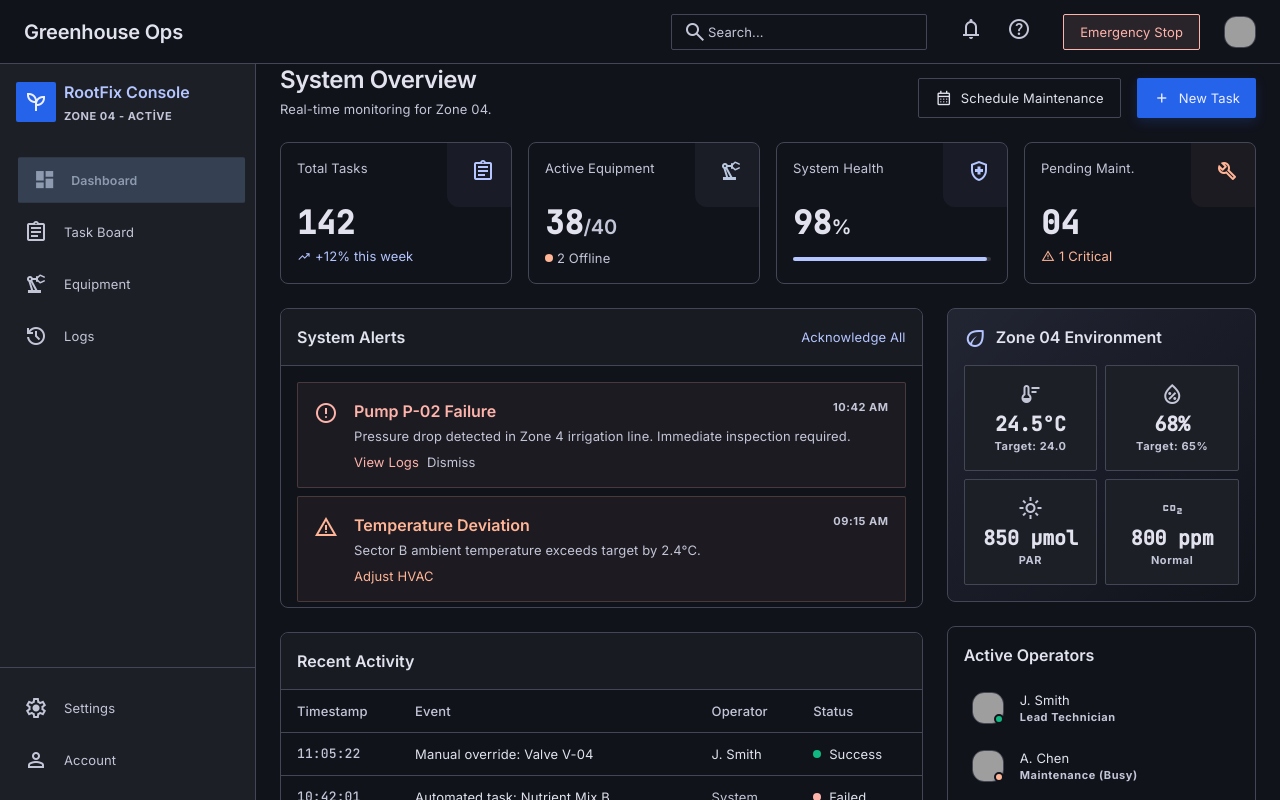
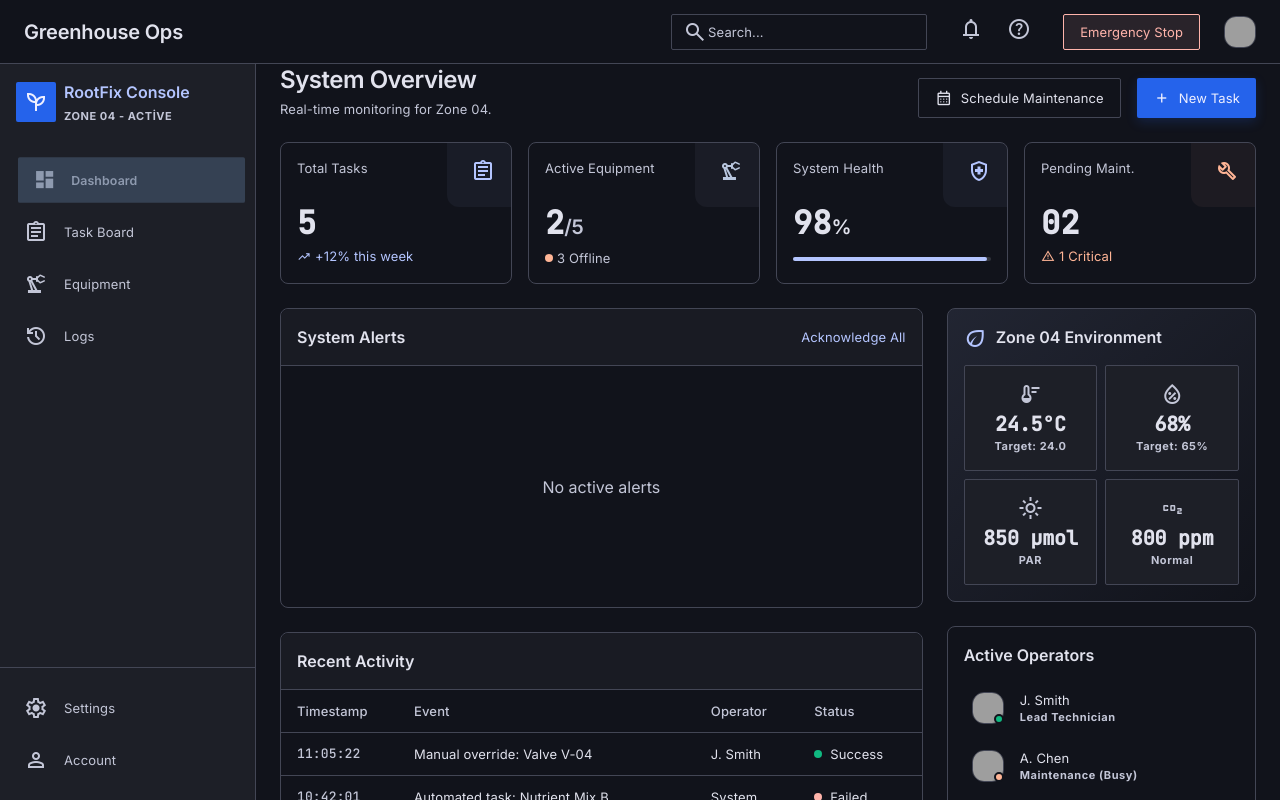
Before and after one commit to hikmetgulsesli/greenhouse-ops-rootfix-0508d, a React (Vite) app: page / in a window 1280 px wide. Both pictures are taken after a click on the button "Acknowledge All". Shown: the top 800 px of the page. Built offline with nearby package versions, Linux system fonts and the light colour scheme; grey boxes are pictures that could not be loaded.

Commit message:
wip: update dashboard and task board with navigation and state

```diff
--- a/src/screens/DashboardOverview.tsx
+++ b/src/screens/DashboardOverview.tsx
@@ -8,16 +8,26 @@
 // 4. Add useState/onClick/onChange handlers and replace placeholder data with props/state.
 
 import { useState } from "react";
+import type { AppState } from "../types/domain";
 
 export interface DashboardOverviewProps {
   onClose?: () => void;
   onBack?: () => void;
   onNavigate?: (...args: unknown[]) => void;
   onAction?: (...args: unknown[]) => void;
-  state?: unknown;
+  state?: AppState;
 }
 
 export function DashboardOverview(_props: DashboardOverviewProps = {}) {
+  const { onNavigate, onAction, state } = _props;
+  const [search, setSearch] = useState(state?.searchQuery ?? "");
+
+  const totalTasks = state?.tasks?.length ?? 142;
+  const activeEquipment = state?.equipment?.filter(e => e.status === "online").length ?? 38;
+  const totalEquipment = state?.equipment?.length ?? 40;
+  const pendingMaint = state?.equipment?.filter(e => e.status === "maintenance" || e.status === "error").length ?? 4;
+  const unacknowledgedAlerts = state?.alerts?.filter(a => !a.acknowledged) ?? [];
+
   return (
     <>
       {/* TopNavBar */}
@@ -28,7 +38,7 @@ export function DashboardOverview(_props: DashboardOverviewProps = {}) {
       <div className="flex items-center gap-lg">
       <div className="relative hidden md:block">
       <span className="material-symbols-outlined absolute left-3 top-1/2 -translate-y-1/2 text-on-surface-variant">search</span>
-      <input className="bg-surface border border-outline-variant rounded focus:border-primary focus:ring-1 focus:ring-primary text-on-surface pl-[36px] py-2 text-body-sm w-64 placeholder:text-on-surface-variant" placeholder="Search..." type="text" />
+      <input value={search} onChange={(e) => setSearch(e.target.value)} className="bg-surface border border-outline-variant rounded focus:border-primary focus:ring-1 focus:ring-primary text-on-surface pl-[36px] py-2 text-body-sm w-64 placeholder:text-on-surface-variant" placeholder="Search..." type="text" />
       </div>
       <div className="flex items-center gap-sm">
       <button className="p-2 text-on-surface-variant hover:bg-surface-variant transition-colors rounded">
@@ -41,7 +51,7 @@ export function DashboardOverview(_props: DashboardOverviewProps = {}) {
       <button className="bg-error/10 text-error border border-error px-4 py-2 rounded font-body-sm text-body-sm hover:bg-error/20 transition-colors">
                       Emergency Stop
                   </button>
-      <img alt="Operator Profile" className="w-8 h-8 rounded-full border border-outline-variant" data-alt="A small circular profile picture of an operator, styled for a dark-themed corporate dashboard. Minimalist lighting, professional headshot." src="https://lh3.googleusercontent.com/aida-public/AB6AXuCvNE3_fpBxQzscYQ4tuwBoYG6ZlFsuQ1wDbiOe9giNzuVOJCgFGStO-Y5o-haSV73P668EITzCz3ctrRwmZ_-RAqOmRvshx0rg397_P92UaYo6GeR6b59P-L0I_tL_mbir-Y0NJzmrPD8YMKlIyLirQaNia1oNJG5pDigUySMMh-0GUx38gpejEXP85um_sb08A7B94d2Y5SZ2eS1qnJJAisBE8x-nMwowVMAUp8tlMEDlvwF0ZkGG522ZFVEH-YHxu2V-KnTMYew" />
+      <img onClick={() => onAction?.("toggle-profile")} alt="Operator Profile" className="w-8 h-8 rounded-full border border-outline-variant cursor-pointer" data-alt="A small circular profile picture of an operator, styled for a dark-themed corporate dashboard. Minimalist lighting, professional headshot." src="https://lh3.googleusercontent.com/aida-public/AB6AXuCvNE3_fpBxQzscYQ4tuwBoYG6ZlFsuQ1wDbiOe9giNzuVOJCgFGStO-Y5o-haSV73P668EITzCz3ctrRwmZ_-RAqOmRvshx0rg397_P92UaYo6GeR6b59P-L0I_tL_mbir-Y0NJzmrPD8YMKlIyLirQaNia1oNJG5pDigUySMMh-0GUx38gpejEXP85um_sb08A7B94d2Y5SZ2eS1qnJJAisBE8x-nMwowVMAUp8tlMEDlvwF0ZkGG522ZFVEH-YHxu2V-KnTMYew" />
       </div>
       </header>
       {/* SideNavBar */}
@@ -57,37 +67,37 @@ export function DashboardOverview(_props: DashboardOverviewProps = {}) {
       </div>
       <div className="flex-1 flex flex-col gap-1 px-sm">
       {/* Dashboard (Active) */}
-      <a className="flex items-center gap-md px-md py-3 rounded bg-secondary-container text-on-secondary-container font-semibold opacity-80 scale-95 transition-all translate-x-1" href="#">
+      <button onClick={() => onNavigate?.("dashboard")} className="flex items-center gap-md px-md py-3 rounded bg-secondary-container text-on-secondary-container font-semibold opacity-80 scale-95 transition-all translate-x-1 w-full text-left">
       <span className="material-symbols-outlined" style={{fontVariationSettings: "'FILL' 1"}}>dashboard</span>
                       Dashboard
-                  </a>
+                  </button>
       {/* Task Board */}
-      <a className="flex items-center gap-md px-md py-3 rounded text-on-surface-variant hover:bg-surface-variant transition-colors" href="#">
+      <button onClick={() => onNavigate?.("task-board")} className="flex items-center gap-md px-md py-3 rounded text-on-surface-variant hover:bg-surface-variant transition-colors w-full text-left">
       <span className="material-symbols-outlined">assignment</span>
                       Task Board
-                  </a>
+                  </button>
       {/* Equipment */}
-      <a className="flex items-center gap-md px-md py-3 rounded text-on-surface-variant hover:bg-surface-variant transition-colors" href="#">
+      <button onClick={() => onNavigate?.("equipment")} className="flex items-center gap-md px-md py-3 rounded text-on-surface-variant hover:bg-surface-variant transition-colors w-full text-left">
       <span className="material-symbols-outlined">precision_manufacturing</span>
                       Equipment
-                  </a>
+                  </button>
       {/* Logs */}
-      <a className="flex items-center gap-md px-md py-3 rounded text-on-surface-variant hover:bg-surface-variant transition-colors" href="#">
+      <button onClick={() => onNavigate?.("logs")} className="flex items-center gap-md px-md py-3 rounded text-on-surface-variant hover:bg-surface-variant transition-colors w-full text-left">
       <span className="material-symbols-outlined">history</span>
                       Logs
-                  </a>
+                  </button>
       </div>
       <div className="mt-auto flex flex-col gap-1 px-sm border-t border-outline-variant pt-md">
       {/* Settings */}
-      <a className="flex items-center gap-md px-md py-3 rounded text-on-surface-variant hover:bg-surface-variant transition-colors" href="#">
+      <button onClick={() => onNavigate?.("settings")} className="flex items-center gap-md px-md py-3 rounded text-on-surface-variant hover:bg-surface-variant transition-colors w-full text-left">
       <span className="material-symbols-outlined">settings</span>
                       Settings
-                  </a>
+                  </button>
       {/* Account */}
-      <a className="flex items-center gap-md px-md py-3 rounded text-on-surface-variant hover:bg-surface-variant transition-colors" href="#">
+      <button onClick={() => onAction?.("toggle-profile")} className="flex items-center gap-md px-md py-3 rounded text-on-surface-variant hover:bg-surface-variant transition-colors w-full text-left">
       <span className="material-symbols-outlined">person</span>
                       Account
-                  </a>
+                  </button>
       </div>
       </nav>
       {/* Main Content Canvas */}
@@ -99,11 +109,11 @@ export function DashboardOverview(_props: DashboardOverviewProps = {}) {
       <p className="text-on-surface-variant font-body-sm text-body-sm mt-1">Real-time monitoring for Zone 04.</p>
       </div>
       <div className="flex gap-md">
-      <button className="border border-outline-variant text-on-surface bg-transparent px-4 py-2 rounded h-10 hover:bg-surface-variant transition-colors font-body-sm text-body-sm flex items-center gap-2">
+      <button onClick={() => onAction?.("schedule-maintenance")} className="border border-outline-variant text-on-surface bg-transparent px-4 py-2 rounded h-10 hover:bg-surface-variant transition-colors font-body-sm text-body-sm flex items-center gap-2">
       <span className="material-symbols-outlined text-[18px]">calendar_month</span>
                           Schedule Maintenance
                       </button>
-      <button className="bg-primary-container text-on-primary-container px-4 py-2 rounded h-10 hover:bg-primary/90 transition-colors font-body-sm text-body-sm flex items-center gap-2 shadow-[0_4px_12px_rgba(37,99,235,0.2)]">
+      <button onClick={() => onAction?.("new-task")} className="bg-primary-container text-on-primary-container px-4 py-2 rounded h-10 hover:bg-primary/90 transition-colors font-body-sm text-body-sm flex items-center gap-2 shadow-[0_4px_12px_rgba(37,99,235,0.2)]">
       <span className="material-symbols-outlined text-[18px]">add</span>
                           New Task
                       </button>
@@ -120,7 +130,7 @@ export function DashboardOverview(_props: DashboardOverviewProps = {}) {
       <span className="text-on-surface-variant font-body-sm text-body-sm">Total Tasks</span>
       <span className="material-symbols-outlined text-primary">assignment</span>
       </div>
-      <div className="font-mono-data text-[32px] leading-none text-on-surface font-semibold relative z-10">142</div>
+      <div className="font-mono-data text-[32px] leading-none text-on-surface font-semibold relative z-10">{totalTasks}</div>
       <div className="mt-2 text-primary font-body-sm text-body-sm flex items-center gap-1 relative z-10">
       <span className="material-symbols-outlined text-[14px]">trending_up</span>
       <span>+12% this week</span>
@@ -133,10 +143,10 @@ export function DashboardOverview(_props: DashboardOverviewProps = {}) {
       <span className="text-on-surface-variant font-body-sm text-body-sm">Active Equipment</span>
       <span className="material-symbols-outlined text-secondary">precision_manufacturing</span>
       </div>
-      <div className="font-mono-data text-[32px] leading-none text-on-surface font-semibold relative z-10">38<span className="text-on-surface-variant text-h2 font-h2">/40</span></div>
+      <div className="font-mono-data text-[32px] leading-none text-on-surface font-semibold relative z-10">{activeEquipment}<span className="text-on-surface-variant text-h2 font-h2">/{totalEquipment}</span></div>
       <div className="mt-2 text-on-surface-variant font-body-sm text-body-sm flex items-center gap-1 relative z-10">
       <span className="w-2 h-2 rounded-full bg-tertiary"></span>
-      <span>2 Offline</span>
+      <span>{totalEquipment - activeEquipment} Offline</span>
       </div>
       </div>
       {/* System Health */}
@@ -161,7 +171,7 @@ export function DashboardOverview(_props: DashboardOverviewProps = {}) {
       <span className="text-on-surface-variant font-body-sm text-body-sm">Pending Maint.</span>
       <span className="material-symbols-outlined text-tertiary">build</span>
       </div>
-      <div className="font-mono-data text-[32px] leading-none text-on-surface font-semibold relative z-10">04</div>
+      <div className="font-mono-data text-[32px] leading-none text-on-surface font-semibold relative z-10">{String(pendingMaint).padStart(2, "0")}</div>
       <div className="mt-2 text-tertiary font-body-sm text-body-sm flex items-center gap-1 relative z-10">
       <span className="material-symbols-outlined text-[14px]">warning</span>
       <span>1 Critical</span>
@@ -174,49 +184,29 @@ export function DashboardOverview(_props: DashboardOverviewProps = {}) {
       <div className="bg-surface rounded-xl border border-outline-variant flex flex-col h-[300px]">
       <div className="p-md border-b border-outline-variant flex justify-between items-center bg-surface-container-low rounded-t-xl">
       <h3 className="font-h3 text-h3 text-on-surface">System Alerts</h3>
-      <button className="text-primary font-body-sm text-body-sm hover:underline">Acknowledge All</button>
+      <button onClick={() => onAction?.("acknowledge-all")} className="text-primary font-body-sm text-body-sm hover:underline">Acknowledge All</button>
       </div>
       <div className="p-md flex-1 overflow-y-auto flex flex-col gap-sm">
-      {/* Error Alert */}
-      <div className="bg-error/5 border border-error/20 p-md rounded flex items-start gap-md">
-      <span className="material-symbols-outlined text-error mt-0.5">error</span>
+      {unacknowledgedAlerts.length === 0 ? (
+        <div className="flex-1 flex items-center justify-center text-on-surface-variant font-body-sm">No active alerts</div>
+      ) : (
+        unacknowledgedAlerts.map((alert) => (
+          <div key={alert.id} className={`${alert.type === "error" ? "bg-error/5 border-error/20" : alert.type === "warning" ? "bg-tertiary/5 border-tertiary/20" : "bg-surface-variant border-outline-variant"} border p-md rounded flex items-start gap-md`}>
+          <span className={`material-symbols-outlined mt-0.5 ${alert.type === "error" ? "text-error" : alert.type === "warning" ? "text-tertiary" : "text-primary"}`}>{alert.type === "error" ? "error" : alert.type === "warning" ? "warning" : "info"}</span>
           <div className="flex-1">
           <div className="flex justify-between items-start">
-      <span className="font-h3 text-h3 text-error">Pump P-02 Failure</span>
-      <span className="text-on-surface-variant text-label-caps font-label-caps">10:42 AM</span>
+          <span className={`font-h3 text-h3 ${alert.type === "error" ? "text-error" : alert.type === "warning" ? "text-tertiary" : "text-on-surface"}`}>{alert.title}</span>
+          <span className="text-on-surface-variant text-label-caps font-label-caps">{alert.time}</span>
           </div>
-      <p className="text-on-surface-variant font-body-sm text-body-sm mt-1">Pressure drop detected in Zone 4 irrigation line. Immediate inspection required.</p>
+          <p className="text-on-surface-variant font-body-sm text-body-sm mt-1">{alert.message}</p>
           <div className="mt-sm flex gap-2">
-      <button className="text-error font-body-sm text-body-sm hover:underline">View Logs</button>
-      <button className="text-on-surface-variant font-body-sm text-body-sm hover:text-on-surface">Dismiss</button>
+          <button onClick={() => onAction?.("acknowledge-alert", alert.id)} className="text-primary font-body-sm text-body-sm hover:underline">Acknowledge</button>
+          <button onClick={() => onAction?.("dismiss-alert", alert.id)} className="text-on-surface-variant font-body-sm text-body-sm hover:text-on-surface">Dismiss</button>
           </div>
           </div>
           </div>
-      {/* Warning Alert */}
-      <div className="bg-tertiary/5 border border-tertiary/20 p-md rounded flex items-start gap-md">
-      <span className="material-symbols-outlined text-tertiary mt-0.5">warning</span>
-      <div className="flex-1">
-      <div className="flex justify-between items-start">
-      <span className="font-h3 text-h3 text-tertiary">Temperature Deviation</span>
-      <span className="text-on-surface-variant text-label-caps font-label-caps">09:15 AM</span>
-      </div>
-      <p className="text-on-surface-variant font-body-sm text-body-sm mt-1">Sector B ambient temperature exceeds target by 2.4°C.</p>
-      <div className="mt-sm flex gap-2">
-      <button className="text-tertiary font-body-sm text-body-sm hover:underline">Adjust HVAC</button>
-      </div>
-      </div>
-      </div>
-      {/* Info Alert (Quiet) */}
-      <div className="bg-surface-variant border border-outline-variant p-md rounded flex items-start gap-md opacity-70">
-      <span className="material-symbols-outlined text-primary mt-0.5">info</span>
-      <div className="flex-1">
-      <div className="flex justify-between items-start">
-      <span className="font-h3 text-h3 text-on-surface">Routine Calibration Pending</span>
-      <span className="text-on-surface-variant text-label-caps font-label-caps">06:00 AM</span>
-      </div>
-      <p className="text-on-surface-variant font-body-sm text-body-sm mt-1">Sensors S-11 through S-15 due for monthly calibration.</p>
-      </div>
-      </div>
+        ))
+      )}
       </div>
       </div>
       {/* Recent Activity Feed */}
@@ -235,39 +225,19 @@ export function DashboardOverview(_props: DashboardOverviewProps = {}) {
       </tr>
       </thead>
       <tbody className="font-body-sm text-body-sm text-on-surface">
-      <tr className="border-b border-outline-variant hover:bg-surface-variant/50 transition-colors">
-      <td className="py-3 px-md font-mono-data text-on-surface-variant">11:05:22</td>
-      <td className="py-3 px-md">Manual override: Valve V-04</td>
-      <td className="py-3 px-md">J. Smith</td>
+      {(state?.logs ?? []).slice(0, 5).map((log) => (
+        <tr key={log.id} className="border-b border-outline-variant hover:bg-surface-variant/50 transition-colors">
+        <td className="py-3 px-md font-mono-data text-on-surface-variant">{log.timestamp}</td>
+        <td className="py-3 px-md">{log.action}</td>
+        <td className="py-3 px-md">{log.operator}</td>
         <td className="py-3 px-md">
         <div className="flex items-center gap-2">
-      <span className="w-2 h-2 rounded-full bg-[#10b981]"></span>
-                                                  Success
+        <span className={`w-2 h-2 rounded-full ${log.status === "success" ? "bg-[#10b981]" : log.status === "failed" ? "bg-error" : "bg-primary"}`}></span>
+                                                  {log.status === "success" ? "Success" : log.status === "failed" ? "Failed" : "Complete"}
                                               </div>
         </td>
         </tr>
-      <tr className="border-b border-outline-variant hover:bg-surface-variant/50 transition-colors">
-      <td className="py-3 px-md font-mono-data text-on-surface-variant">10:42:01</td>
-      <td className="py-3 px-md">Automated task: Nutrient Mix B</td>
-      <td className="py-3 px-md text-on-surface-variant">System</td>
-      <td className="py-3 px-md">
-      <div className="flex items-center gap-2">
-      <span className="w-2 h-2 rounded-full bg-error"></span>
-                                                  Failed
-                                              </div>
-      </td>
-      </tr>
-      <tr className="hover:bg-surface-variant/50 transition-colors">
-      <td className="py-3 px-md font-mono-data text-on-surface-variant">09:30:45</td>
-      <td className="py-3 px-md">Diagnostic run: Lighting Array North</td>
-      <td className="py-3 px-md">A. Chen</td>
-      <td className="py-3 px-md">
-      <div className="flex items-center gap-2">
-      <span className="w-2 h-2 rounded-full bg-primary"></span>
-                                                  Complete
-                                              </div>
-      </td>
-      </tr>
+      ))}
       </tbody>
       </table>
       </div>
```
Also changed, not shown: src/screens/TaskBoard.tsx (+28 -20 lines). Lines whose indentation alone changed are shown as unchanged.
